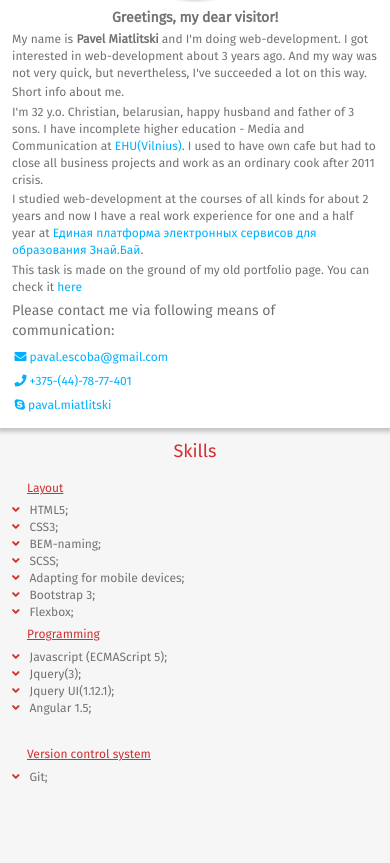
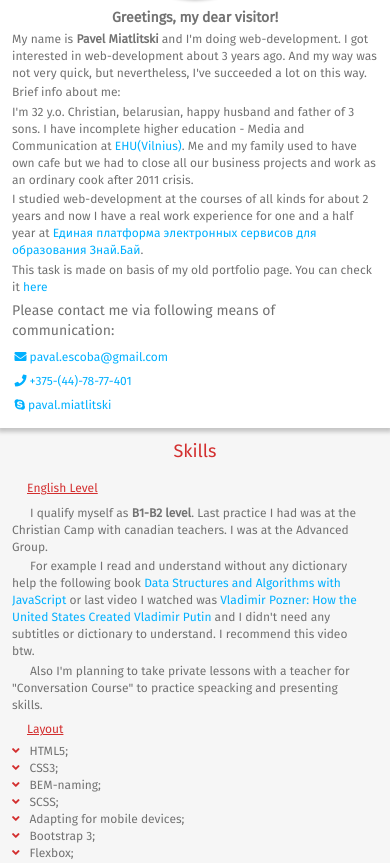
Before and after one commit to PavalEscoba/rsschool-codejam1-cv, a plain HTML site: page index.html in a window 390 px wide. Shown: the part 163-1026 px from the top of the page. Drawn offline with Linux system fonts and the light colour scheme.

Commit message:
fix: fix layout correct some grammar mistakes

```diff
--- a/css/styles.css
+++ b/css/styles.css
@@ -3076,11 +3076,15 @@ body {
   .about__desc-list{
     flex-direction: column;
   }
+
 }
 @media screen and (max-width: 760px) {
   .about__desc-list{
     flex-direction: column;
   }
+  .about__desc-item{
+    flex:0 0 0 !important;
+  }
 }
 
 a {
@@ -3117,6 +3121,7 @@ a:hover {
   text-align: center;
   margin-bottom: 15px;
 }
+
 
 .about__desc-text {
   margin-top: 15px;
@@ -3142,7 +3147,9 @@ a:hover {
   padding-right: 10px;
   color: #d32f2f;
 }
-
+.about__desc-item p{
+  text-indent: 1.5rem;
+}
 .about__desc-list {
   display: flex;
   flex-wrap: wrap;
--- a/index.html
+++ b/index.html
@@ -27,20 +27,18 @@
               I've succeeded a lot on this way.
             </p>
             <p>
-              Short info about me.
+              Brief info about me:
             </p>
             <p>
               I'm 32 y.o. Christian, belarusian, happy husband and father of 3 sons. I have incomplete higher education
-              - Media and Communication at <a href="http://en.ehu.lt/">EHU(Vilnius)</a>. I used to have own cafe but
-              had
-              to close all business projects and work as an ordinary cook after 2011 crisis.
+              - Media and Communication at <a href="http://en.ehu.lt/">EHU(Vilnius)</a>. Me and my family used to have own cafe but we had to close all our business projects and work as an ordinary cook after 2011 crisis.
             </p>
             <p>I studied web-development
               at the courses of all kinds for about 2 years and now I have a real work experience for one and a half
               year at <a href="https://znaj.by/">Единая платформа электронных сервисов для образования Знай.Бай</a>.
             </p>
             <p>
-              This task is made on the ground of my old portfolio page. You can check it <a href="https://pavalescoba.github.io/">
+              This task is made on basis of my old portfolio page. You can check it <a href="https://pavalescoba.github.io/">
                 here</a>
             </p>
             <div class="contacts">
@@ -68,7 +66,23 @@
           Skills
         </h2>
         <div class="about__desc-tech">
+          <div class="about__desc-item">
+            <span>English Level</span>
+            <p>I qualify myself as <strong>B1-B2 level</strong>. Last practice I had was at the Christian Camp with
+              canadian teachers. I was at the Advanced Group.</p>
+            <p>
+              For example I read and understand without any dictionary help the following book <a href="http://shop.oreilly.com/product/0636920029557.do">Data
+                Structures and Algorithms with JavaScript</a> or last video I watched was <a href="https://www.youtube.com/watch?v=8X7Ng75e5gQ&t=1757s">Vladimir
+                Pozner: How the United States Created Vladimir Putin</a> and I didn't need any subtitles or dictionary
+              to understand. I recommend this video btw.
+            </p>
+            <p>
+              Also I'm planning to take private lessons with a teacher for "Conversation Course" to practice speacking
+              and presenting skills.
+            </p>
+          </div>
           <ul class="about__desc-list">
+
             <li class="about__desc-item">
               <span>Layout</span>
               <ul class="about__submenu">
@@ -120,7 +134,8 @@
         <div class="edu__card">
           <span class="edu__date">April 2017 - now</span>
           <p class="edu__text">
-                I worked as a web-developer at <a href="https://znaj.by/">Единая платформа электронных сервисов для образования Знай.Бай</a>, as I mentioned before.
+            I worked as a web-developer at <a href="https://znaj.by/">Единая платформа электронных сервисов для
+              образования Знай.Бай</a>, as I mentioned before.
           </p>
           <ul class="edu__list">
             <li class="edu__item"><i class="fas fa-check"></i>XML</li>
@@ -132,10 +147,9 @@
         <div class="edu__card">
           <span class="edu__date">January 2017 - now</span>
           <p class="edu__text">
-              I'm currently working on my portfolio using open-source. St. Petersburg's Loft School's and
+            I worked on my portfolio using open-source. St. Petersburg's Loft School's and
             HTML-Academy's
-              mainly. Freelance.
-
+            mainly. Freelance. Also I searched for full-time job.
           </p>
           <div class="edu__year">2017</div>
         </div>
```
Lines whose indentation alone changed are shown as unchanged.
